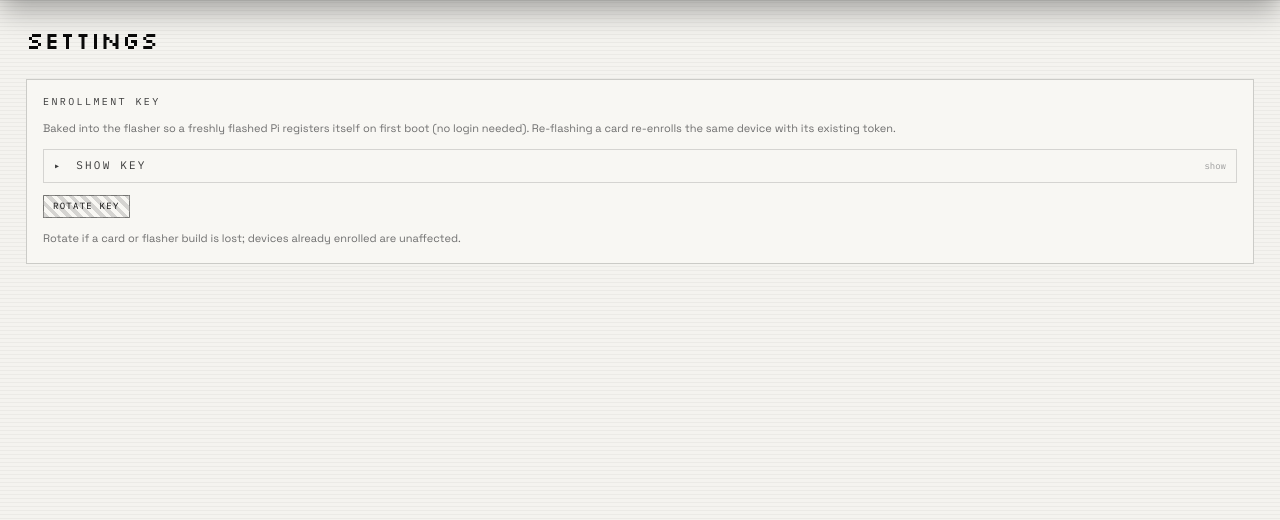
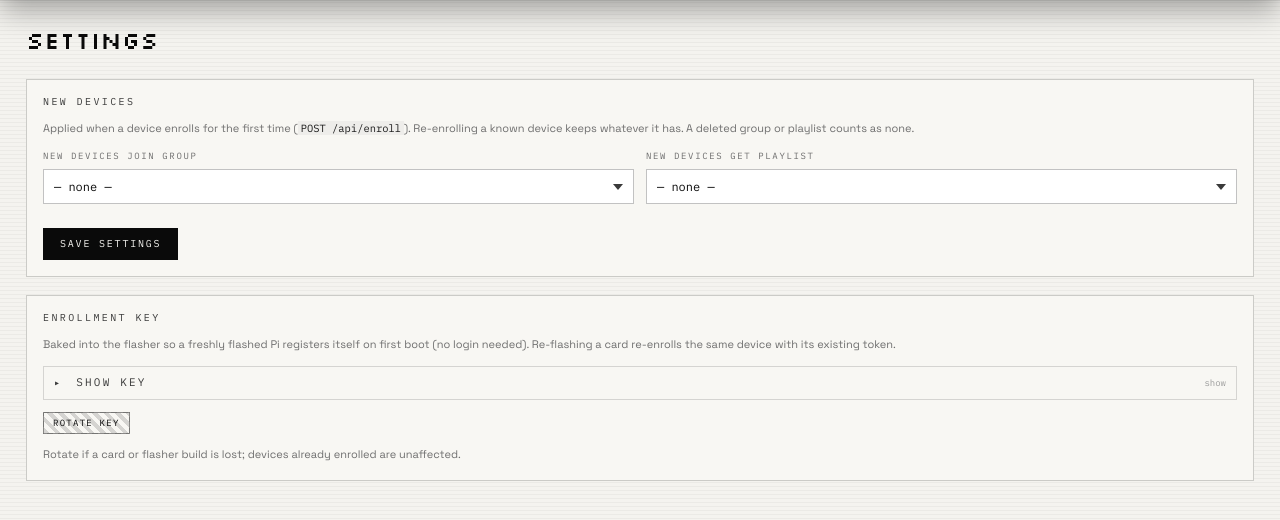
Before and after one commit to Mattkillsyou/piplayer, a FastAPI app: page /settings in a window 1280 px wide. Shown: the part 57-577 px from the top of the page. Run offline with FastAPI, Linux system fonts and the light colour scheme; the visitor is signed in with stand-in values (Sample User, id 1); data comes from the database, SQL or seed files in the repository; data that the repository does not hold is empty; parts of the project's set-up code (start-up, migrations or seed data) failed here and were passed over.

Commit message:
A: cms auto-assign on first enrollment (enroll_group_id/enroll_playlist_id settings, Settings selects, tests)
Co-Authored-By: Claude Opus 5 <noreply@anthropic.com>

```diff
--- a/cms/app/db.py
+++ b/cms/app/db.py
@@ -232,3 +232,30 @@ def rotate_enrollment_key() -> str:
     with cursor() as cur:
         cur.execute("INSERT OR REPLACE INTO settings (key, value) VALUES (?, ?)", (ENROLLMENT_KEY, key))
     return key
+
+
+ENROLL_DEFAULT_KEYS = {"enroll_group_id": "device_groups", "enroll_playlist_id": "playlists"}
+
+
+def set_setting(cur: sqlite3.Cursor, key: str, value: str | None) -> None:
+    """Upsert one settings row; None deletes it (absent = feature off)."""
+    if value is None:
+        cur.execute("DELETE FROM settings WHERE key = ?", (key,))
+    else:
+        cur.execute("INSERT OR REPLACE INTO settings (key, value) VALUES (?, ?)", (key, str(value)))
+
+
+def enroll_defaults(cur: sqlite3.Cursor) -> dict[str, int | None]:
+    """{enroll_group_id, enroll_playlist_id} for a first enrollment. A value whose
+    group/playlist row was deleted since it was saved reads as None (not cleared on disk)."""
+    out: dict[str, int | None] = {}
+    for key, table in ENROLL_DEFAULT_KEYS.items():
+        row = cur.execute("SELECT value FROM settings WHERE key = ?", (key,)).fetchone()
+        try:
+            wanted = int(row["value"]) if row else None
+        except ValueError:
+            wanted = None
+        if wanted is not None and not cur.execute(f"SELECT 1 FROM {table} WHERE id = ?", (wanted,)).fetchone():
+            wanted = None
+        out[key] = wanted
+    return out
--- a/cms/app/routes/api.py
+++ b/cms/app/routes/api.py
@@ -229,20 +229,26 @@ async def enroll(request: Request):
     if not 1 <= len(name) <= MAX_DEVICE_NAME_LEN:
         raise HTTPException(400, f"name must be 1-{MAX_DEVICE_NAME_LEN} chars")
 
-    def _upsert() -> tuple[int, str, str]:
+    def _upsert() -> tuple[int, str, str, dict]:
         with db.cursor() as cur:
             row = cur.execute("SELECT id, name, token FROM devices WHERE device_id = ?", (device_id,)).fetchone()
             if row:
-                # Re-flashing a card must keep the console's view of that device: same row, same token.
+                # Re-flashing a card must keep the console's view of that device: same row, same
+                # token, same group/playlist (the Settings defaults apply to the first enrollment only).
                 if row["name"] != name:
                     cur.execute("UPDATE devices SET name = ? WHERE id = ?", (name, row["id"]))
-                return row["id"], row["token"], "device_reenrolled"
+                return row["id"], row["token"], "device_reenrolled", {}
             token = db.new_token()
-            cur.execute("INSERT INTO devices (device_id, name, token) VALUES (?, ?, ?)", (device_id, name, token))
-            return cur.lastrowid, token, "device_enrolled"
+            defaults = db.enroll_defaults(cur)
+            cur.execute(
+                "INSERT INTO devices (device_id, name, token, group_id, playlist_id) VALUES (?, ?, ?, ?, ?)",
+                (device_id, name, token, defaults["enroll_group_id"], defaults["enroll_playlist_id"]),
+            )
+            applied = {"group_id": defaults["enroll_group_id"], "playlist_id": defaults["enroll_playlist_id"]}
+            return cur.lastrowid, token, "device_enrolled", applied
 
-    row_id, token, action = await run_in_threadpool(_upsert)
-    audit.log(request, None, action, "device", row_id, {"device_id": device_id, "name": name})
+    row_id, token, action, applied = await run_in_threadpool(_upsert)
+    audit.log(request, None, action, "device", row_id, {"device_id": device_id, "name": name, **applied})
     log.info("%s device_id=%s ip=%s", action, device_id, ip)
     cms_url = config.PUBLIC_BASE_URL or str(request.base_url).rstrip("/")
     return {"device_id": device_id, "token": token, "cms_url": cms_url}
--- a/cms/app/routes/web.py
+++ b/cms/app/routes/web.py
@@ -1284,7 +1284,29 @@ def _hash_or_400(password: str) -> str:
 
 @router.get("/settings", response_class=HTMLResponse)
 def settings_page(request: Request, user=Depends(require_admin)):
-    return _render(request, "settings.html", enrollment_key=db.enrollment_key())
+    with db.cursor() as cur:
+        playlists = cur.execute("SELECT id, name FROM playlists ORDER BY name").fetchall()
+        groups = cur.execute("SELECT id, name FROM device_groups ORDER BY name").fetchall()
+        defaults = db.enroll_defaults(cur)
+    return _render(request, "settings.html", enrollment_key=db.enrollment_key(),
+                   playlists=[dict(r) for r in playlists], groups=[dict(r) for r in groups],
+                   saved=request.query_params.get("saved") == "1", **defaults)
+
+
+@router.post("/settings")
+def settings_save(request: Request, enroll_group_id: str = Form(""), enroll_playlist_id: str = Form(""),
+                  user=Depends(require_admin)):
+    """Auto-assign defaults for a device's FIRST enrollment (POST /api/enroll); empty = none."""
+    values = {"enroll_group_id": _form_int(enroll_group_id, "enroll_group_id"),
+              "enroll_playlist_id": _form_int(enroll_playlist_id, "enroll_playlist_id")}
+    with db.cursor() as cur:
+        for key, table in db.ENROLL_DEFAULT_KEYS.items():
+            if values[key] is not None and not cur.execute(f"SELECT 1 FROM {table} WHERE id = ?", (values[key],)).fetchone():
+                raise HTTPException(400, f"{key} does not name an existing row")
+        for key, value in values.items():
+            db.set_setting(cur, key, value)
+    audit.log(request, user, "settings_update", "settings", None, values)
+    return RedirectResponse("/settings?saved=1", status_code=303)
 
 
 @router.post("/settings/enrollment/rotate")
--- a/cms/app/templates/settings.html
+++ b/cms/app/templates/settings.html
@@ -2,6 +2,39 @@
 {% block title %}Settings · {{ app_name }}{% endblock %}
 {% block content %}
 <h1>Settings</h1>
+{% if saved %}<div class="alert ok" role="status">Settings saved.</div>{% endif %}
+
+<div class="panel">
+  <h2>New devices</h2>
+  <p class="muted small">
+    Applied when a device enrolls for the first time (<code>POST /api/enroll</code>). Re-enrolling a
+    known device keeps whatever it has. A deleted group or playlist counts as none.
+  </p>
+  <form method="post" action="/settings">
+    <input type="hidden" name="csrf_token" value="{{ csrf_token }}">
+    <div class="form-grid">
+      <label>New devices join group
+        <select name="enroll_group_id">
+          <option value="">— none —</option>
+          {% for g in groups %}
+          <option value="{{ g.id }}" {% if g.id == enroll_group_id %}selected{% endif %}>{{ g.name }}</option>
+          {% endfor %}
+        </select>
+      </label>
+      <label>New devices get playlist
+        <select name="enroll_playlist_id">
+          <option value="">— none —</option>
+          {% for p in playlists %}
+          <option value="{{ p.id }}" {% if p.id == enroll_playlist_id %}selected{% endif %}>{{ p.name }}</option>
+          {% endfor %}
+        </select>
+      </label>
+    </div>
+    <div class="row">
+      <button type="submit" class="primary">Save settings</button>
+    </div>
+  </form>
+</div>
 
 <div class="panel">
   <h2>Enrollment key</h2>
```
Also changed, not shown: cms/tests/test_cms_enroll.py (added, +86 -0 lines), docs/adding-a-pi.md (+3 -1 lines).
